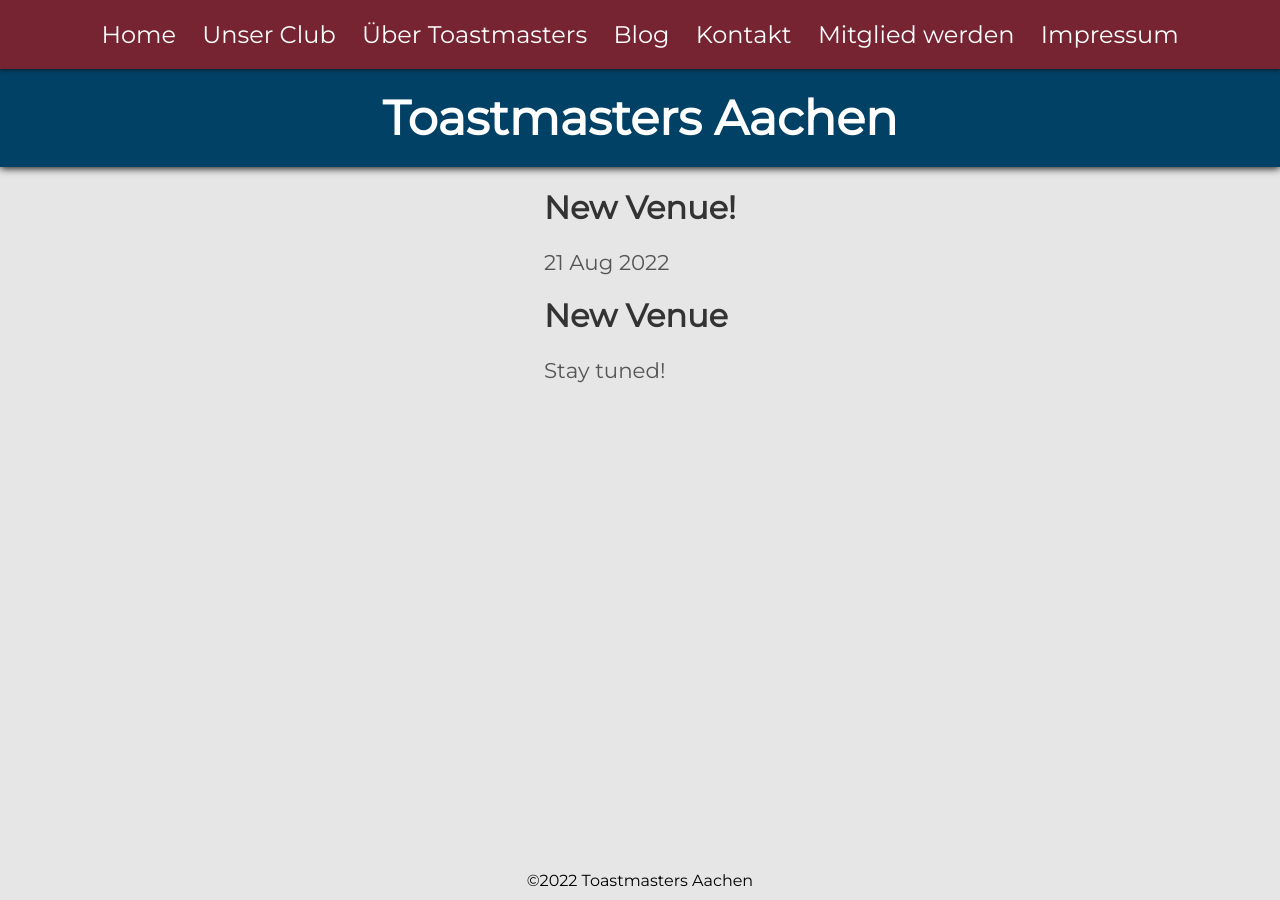
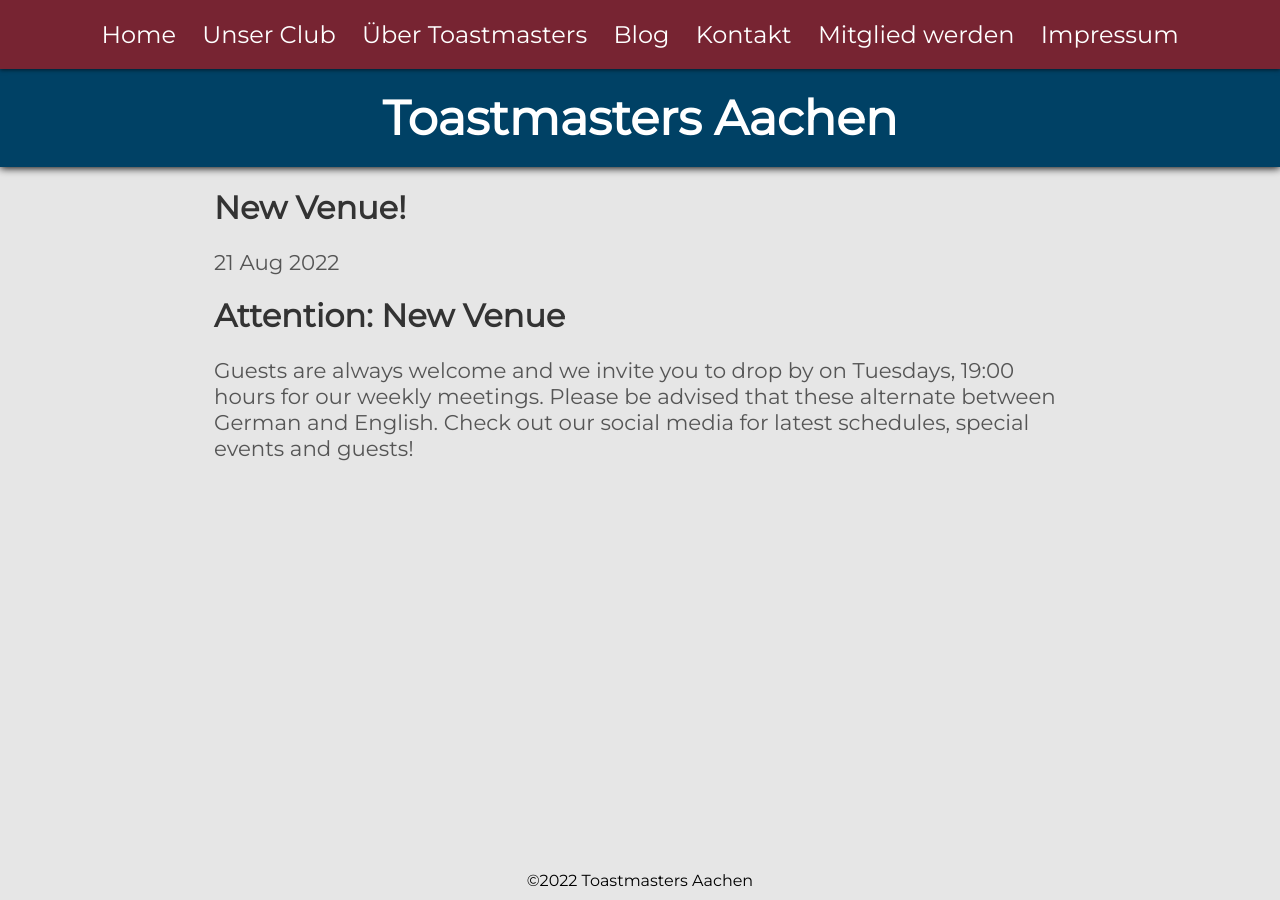
Before and after one commit to toastmasters-aachen/toastmasters-aachen.github.io, a Jekyll site: the page built from _posts/2022-08-16-new-venue.md, in a window 1280 px wide. Built offline with Jekyll 4.4.1, drawn with Linux system fonts in a browser that asks for light colours.

Commit message:
Update 2022-08-16-new-venue.md

```diff
--- a/_posts/2022-08-16-new-venue.md
+++ b/_posts/2022-08-16-new-venue.md
@@ -4,9 +4,9 @@ date: 2022-08-21
 title: "New Venue!"
 category: news
 published: true
-excerpt: "Toastmasters Aachen e.V. found a new place to meet offline."
+excerpt: "Toastmasters Aachen e.V. is now meeting offline at Käthe-Kollwitz Berufschule!"
 ---
 
-# New Venue
+# Attention: New Venue
 
-Stay tuned!
+Guests are always welcome and we invite you to drop by on Tuesdays, 19:00 hours for our weekly meetings.  Please be advised that these alternate between German and English.  Check out our social media for latest schedules, special events and guests!
```
